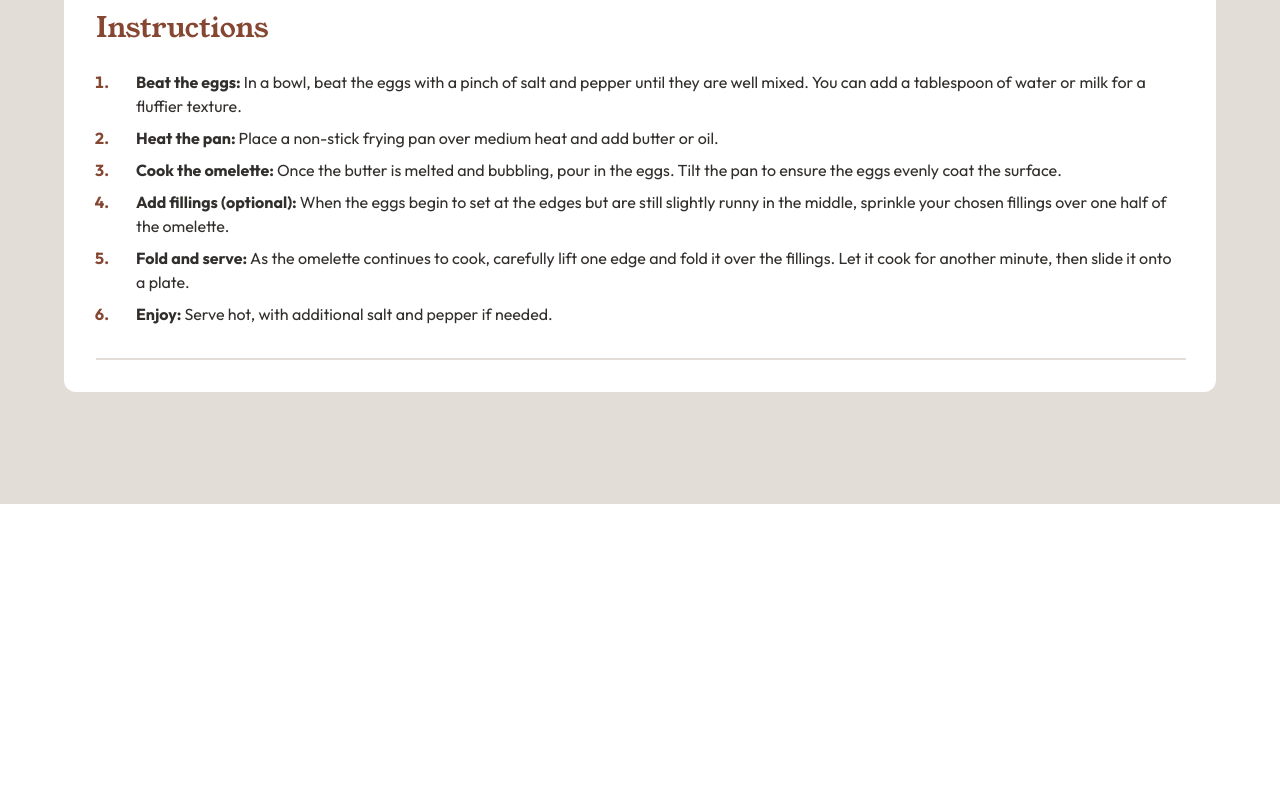
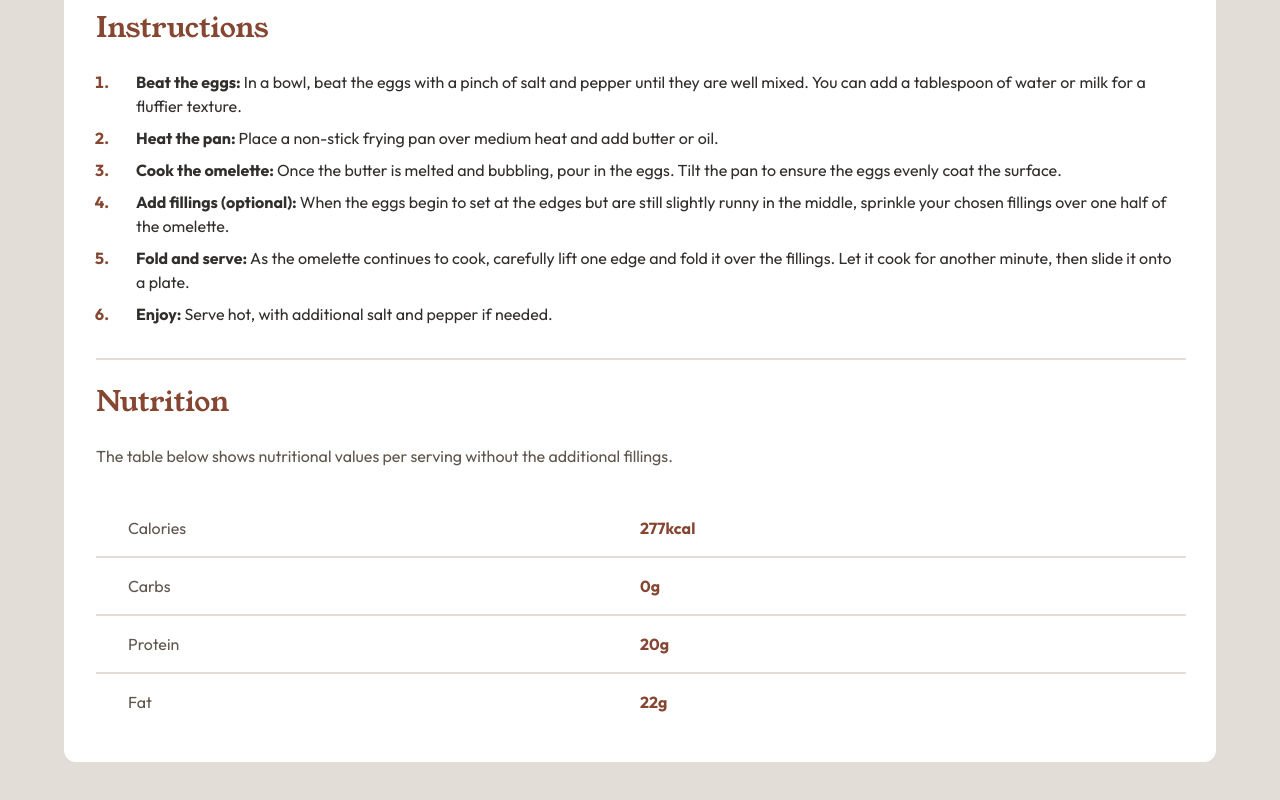
Before and after one commit to mckoyd/wolf-recipe-v2, a React app: page / in a window 1280 px wide. Shown: the part 1322-2122 px from the top of the page. Before the commit the page ends 1826 px from the top, so only its background shows below. Built offline with nearby package versions, Linux system fonts and the light colour scheme; the HTML template or start-up script is replaced by a standard one.

Commit message:
RECIPE-08: adds nutrition facts

```diff
--- a/src/components/RecipeCard.tsx
+++ b/src/components/RecipeCard.tsx
@@ -1,6 +1,9 @@
 import React from 'react';
 import styles from '../styles/RecipeCard.module.scss';
-import { recipeDetails } from '../config/RecipeCard.config';
+import {
+  nutritionFactsLength,
+  recipeDetails,
+} from '../config/RecipeCard.config';
 import PrepTimeSection from './PrepTimeSection';
 
 const RecipeCard: React.FC = () => {
@@ -35,6 +38,24 @@ const RecipeCard: React.FC = () => {
         ))}
       </ol>
       <hr className={styles.divider} />
+      <p className={styles.nutritionTitle}>Nutrition</p>
+      <p className={styles.nutritionDescription}>
+        The table below shows nutritional values per serving without the
+        additional fillings.
+      </p>
+      <div className={styles.nutritionTable}>
+        {recipeDetails.nutritionFacts.map(({ title, value }, index) => (
+          <div className={styles.rowWrapper} key={`${title}-${index}`}>
+            <div className={styles.nutritionRow}>
+              <p className={styles.nutritionRowTitle}>{title}</p>
+              <p className={styles.nutritionRowValue}>{value}</p>
+            </div>
+            {nutritionFactsLength - 1 !== index && (
+              <hr className={styles.tableDivider} />
+            )}
+          </div>
+        ))}
+      </div>
     </div>
   );
 };
--- a/src/config/RecipeCard.config.ts
+++ b/src/config/RecipeCard.config.ts
@@ -35,4 +35,24 @@ export const recipeDetails = {
       text: 'Serve hot, with additional salt and pepper if needed.',
     },
   ],
+  nutritionFacts: [
+    {
+      title: 'Calories',
+      value: '277kcal',
+    },
+    {
+      title: 'Carbs',
+      value: '0g',
+    },
+    {
+      title: 'Protein',
+      value: '20g',
+    },
+    {
+      title: 'Fat',
+      value: '22g',
+    },
+  ],
 };
+
+export const nutritionFactsLength = recipeDetails.nutritionFacts.length;
--- a/src/styles/RecipeCard.module.scss
+++ b/src/styles/RecipeCard.module.scss
@@ -23,7 +23,8 @@
 }
 
 .ingredientsTitle,
-.instructionsTitle {
+.instructionsTitle,
+.nutritionTitle {
   font-family: 'Young Serif';
   font-style: normal;
   font-weight: 400;
@@ -67,3 +68,54 @@
   width: 100%;
   margin-top: 2em;
 }
+
+.nutritionDescription {
+  font-family: 'Outfit';
+  font-style: normal;
+  font-weight: 400;
+  font-size: 1em;
+  line-height: 150%;
+  color: var(--stone-600);
+}
+
+.nutritionTable {
+  display: flex;
+  flex-direction: column;
+  justify-content: center;
+  margin-top: 2em;
+}
+
+.nutritionRow {
+  display: flex;
+  align-items: center;
+  padding: 1em 2em;
+}
+
+.nutritionRowTitle,
+.nutritionValue {
+  width: 50%;
+}
+
+.nutritionRowTitle {
+  font-family: 'Outfit';
+  font-style: normal;
+  font-weight: 400;
+  font-size: 16px;
+  line-height: 150%;
+  color: var(--stone-600);
+}
+
+.nutritionRowValue {
+  font-family: 'Outfit';
+  font-style: normal;
+  font-weight: 700;
+  font-size: 16px;
+  line-height: 150%;
+
+  color: var(--brown);
+}
+
+.tableDivider {
+  border: 1px solid var(--stone-150);
+  width: 100%;
+}
```
